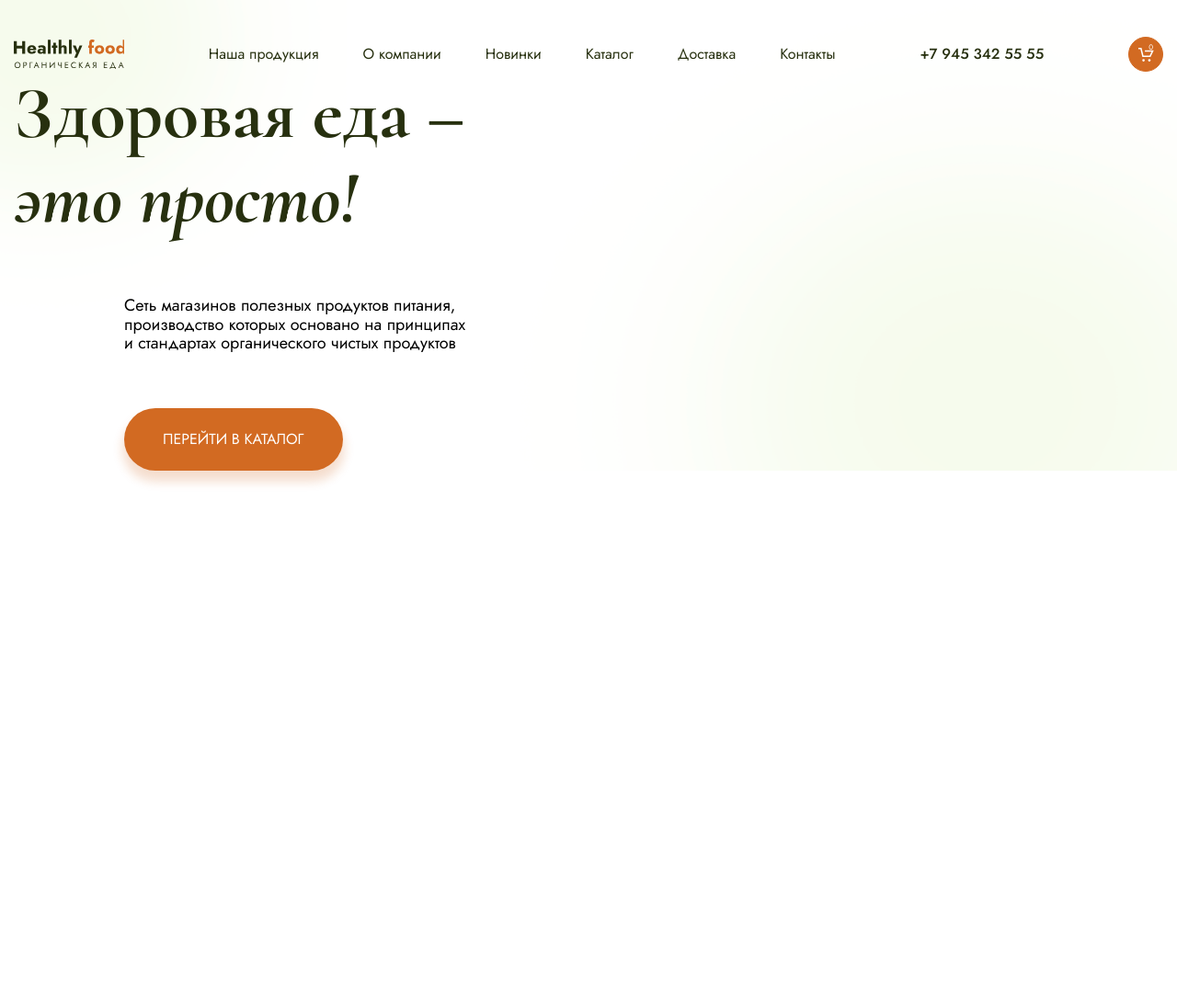
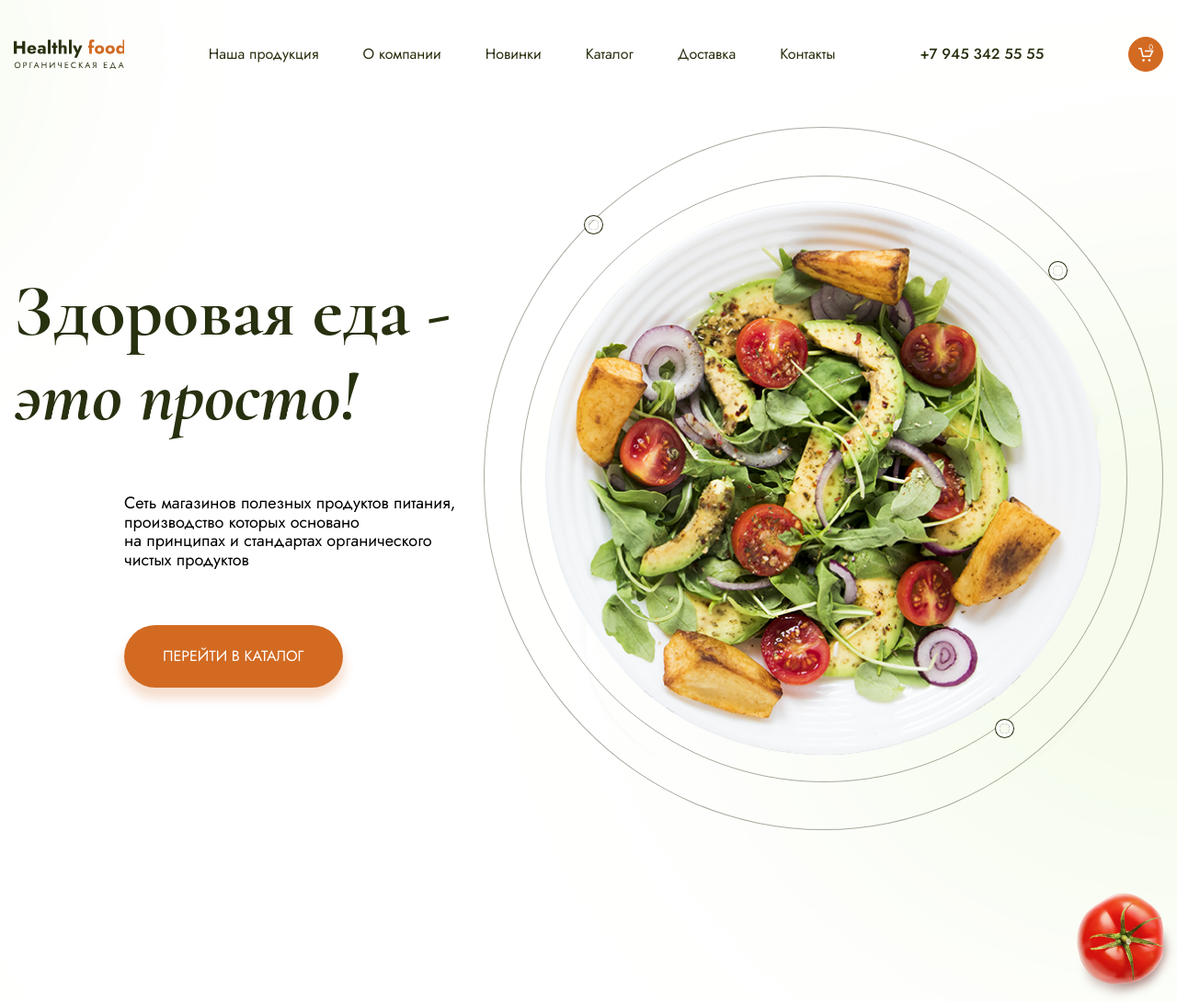
Before and after one commit to FryOS/Module02-Test, a website built with webpack: page src/index.html in a window 1280 px wide. Shown: the whole page at 92% size. Before the commit the page ends 800 px from the top, so only its background shows below. Built offline with nearby package versions, Linux system fonts and the light colour scheme.

Commit message:
Дорабатываем главный экран

```diff
--- a/src/index.html
+++ b/src/index.html
@@ -38,16 +38,18 @@
             <button class="header__cart" href="#"><span class="header__counter">0</span></button>
         </header>
         <div class="container">
+            <div class="main__flex">
                 <div class="main__text">
                     <h1 class="title title_block">
-                    Здоровая еда &ndash;
+                        Здоровая еда -
                         <span class="title__span">
                             это просто!
                         </span>
                     </h1>
                     <div class="main__item">
                         <p class="description description_size-s">
-                        Сеть магазинов полезных продуктов питания, производство которых основано на&nbsp;принципах и стандартах органического чистых продуктов
+                            Сеть магазинов полезных продуктов питания, производство которых основано на&nbsp;принципах и
+                            стандартах органического чистых продуктов
                         </p>
                         <div class="main__link">
                             <a href="#" class="link">Перейти в каталог</a>
@@ -55,7 +57,17 @@
 
                     </div>
                 </div>
+                <div class="main__cover">
+                    <div class="main__line">
+                        <img class="main__image" src="images/image_plate.png" alt="">
                     </div>
+                    <button class="main__btn main__btn_01" type="button"></button>
+                    <button class="main__btn main__btn_02" type="button"></button>
+                    <button class="main__btn main__btn_03" type="button"></button>
+                </div>
+            </div>
+        </div>
+        <img class="main__tomato" src="images/tomato.png" alt="">
     </div>
 </body>
 </html>
--- a/src/styles/main.scss
+++ b/src/styles/main.scss
@@ -25,7 +25,7 @@ body {
 
 .header {
   max-width: 1440px;
-  margin: 0 auto;
+  margin: 0 auto 6rem;
   display: flex;
   padding-left: 15px;
   padding-right: 15px;
@@ -93,6 +93,8 @@ body {
   background-image: url(../images/main.png);
   background-size: cover;
   background-position-x: center;
+  position: relative;
+  padding-bottom: 187px;
   &__item {
     margin-left: 12rem;
     max-width: 378px;
@@ -100,6 +102,65 @@ body {
   }
   &__link {
     margin-top: 6rem;
+  }
+  &__flex {
+    display: flex;
+    justify-content: space-between;
+    gap: 30px;
+    align-items: center;
+  }
+  &__cover {
+    flex-basis: 763px;
+    height: 763px;
+    border: 1px solid rgba($green, 0.4);
+    border-radius: 100%;
+    display: flex;
+    flex-direction: column;
+    justify-content: center;
+    align-items: center;
+    position: relative;
+  }
+  &__line {
+    width: 658px;
+    height: 658px;
+    border: 1px solid rgba($green, 0.4);
+    border-radius: 100%;
+    display: flex;
+    flex-direction: column;
+    justify-content: center;
+    align-items: center;
+  }
+  &__image {
+    width: 92%;
+  }
+  &__btn {
+    border: none;
+    background-color: transparent;
+    padding: 0;
+    width: 11px;
+    height: 11px;
+    box-shadow: 0 0 0 4px $white, 0 0 0 5px $green;
+    border-radius: 100%;
+    position: absolute;
+    &_01 {
+      top: 100px;
+      left: 113px;
+    }
+    &_02 {
+      top: 648px;
+      left: 560px;
+    }
+    &_03 {
+      top: 150px;
+      left: 618px;
+    }
+  }
+  &__tomato {
+    position: absolute;
+    bottom: 0;
+    right: 0;
+    width: 11rem;
+
   }
 }
 
```
Also changed, not shown: src/images/image_plate.png (added), src/images/tomato.png (added). Lines whose indentation alone changed are shown as unchanged.
